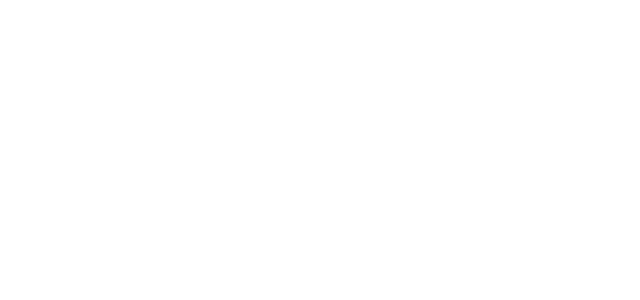
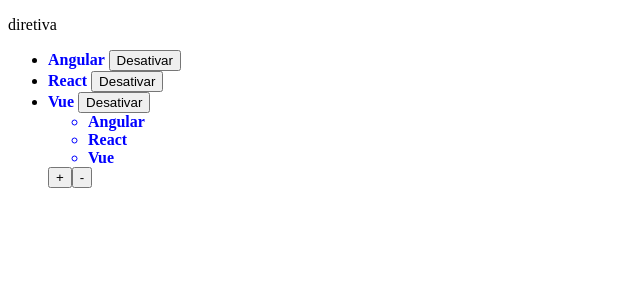
Before and after one commit to Edvan5125/projeto-integrador, an Angular app in the folder nome-projeto/: page /diretiva in a window 1280 px wide. Before the commit this address led to /. Shown: the top 300 px of the page, without its empty margins (0-640 px from the left). Built offline with nearby package versions, Linux system fonts and the light colour scheme.

Commit message:
Atualização.3 -27/08

```diff
--- a/nome-projeto/src/app/app-module.ts
+++ b/nome-projeto/src/app/app-module.ts
@@ -1,9 +1,8 @@
 import { NgModule, provideBrowserGlobalErrorListeners, provideZonelessChangeDetection } from '@angular/core';
 import { BrowserModule } from '@angular/platform-browser';
-
 import { AppRoutingModule } from './app-routing-module';
 import { App } from './app';
-import { LivrosComp } from './livros/livros-comp/livros-comp';
+
 
 @NgModule({
   declarations: [
--- a/nome-projeto/src/app/app-routing-module.ts
+++ b/nome-projeto/src/app/app-routing-module.ts
@@ -9,6 +9,10 @@
   {
     path: 'livros',
     loadChildren: () => import('./livros/livros-module').then(m => m.LivrosModule)
+  },
+  {
+    path: 'diretiva',
+    loadChildren: () => import('./estrutura/estrutura-module').then(m => m.EstruturaModule)
   }
 ];
 
--- /dev/null
+++ b/nome-projeto/src/app/estrutura/diretiva-comp/diretiva.css
@@ -0,0 +1,8 @@
+.curso-ativo {
+  color: blue;
+  font-weight: bold;
+}
+
+.curso-inativo {
+  color: red;
+}
--- /dev/null
+++ b/nome-projeto/src/app/estrutura/diretiva-comp/diretiva.html
@@ -0,0 +1,25 @@
+<p>diretiva</p>
+<ul>
+  <li *ngFor="let curso of cursos">
+    <span
+      [ngClass]="{
+        'curso-ativo': curso.ativo,
+        'curso-inativo': !curso.ativo
+      }">
+      {{ curso.nome }}
+    </span>
+    <button (click)="curso.ativo = !curso.ativo">
+      {{curso.ativo ? 'Desativar' : 'Ativar'}}
+    </button>
+  </li>
+<div>
+  <ul>
+    <li *ngFor="let curso of cursos"
+        [ngStyle]="{'font-size.px': fonte}"
+        [ngClass]="{'curso-ativo': curso.ativo, 'curso-inativo': !curso.ativo}">
+      {{curso.nome}}
+    </li>
+  </ul>
+  <button (click)="aumentarFonte()">+</button>
+  <button (click)="diminuirFonte()">-</button>
+</div>
--- /dev/null
+++ b/nome-projeto/src/app/estrutura/diretiva-comp/diretiva.ts
@@ -0,0 +1,28 @@
+import { Component } from '@angular/core';
+
+@Component({
+  selector: 'app-diretiva',
+  standalone: false,
+  templateUrl: './diretiva.html',
+  styleUrl: './diretiva.css'
+})
+export class Diretiva {
+  cursos = [
+    { nome: 'Angular', ativo: true},
+    { nome: 'React', ativo: true},
+    { nome: 'Vue',  ativo: true}
+  ];
+
+
+  fonte = 16;
+
+  aumentarFonte() {
+    this.fonte += 2;
+  }
+
+  diminuirFonte() {
+    if (this.fonte > 8) {
+      this.fonte -= 2;
+    }
+  }
+}
--- /dev/null
+++ b/nome-projeto/src/app/estrutura/estrutura-module.ts
@@ -0,0 +1,18 @@
+import { NgModule } from '@angular/core';
+import { CommonModule } from '@angular/common';
+import { EstruturaRoutingModule } from './estrutura-routing-module';
+import { Diretiva } from './diretiva-comp/diretiva';
+// Importe a Diretiva do arquivo correto, por exemplo:
+
+
+
+@NgModule({
+  declarations: [
+    Diretiva
+  ],
+  imports: [
+    CommonModule,
+    EstruturaRoutingModule
+  ]
+})
+export class EstruturaModule { }
```
Also changed, not shown: nome-projeto/src/app/estrutura/estrutura-routing-module.ts (added, +14 -0 lines), 1 other file (tests, documents, lock files or other folders).
